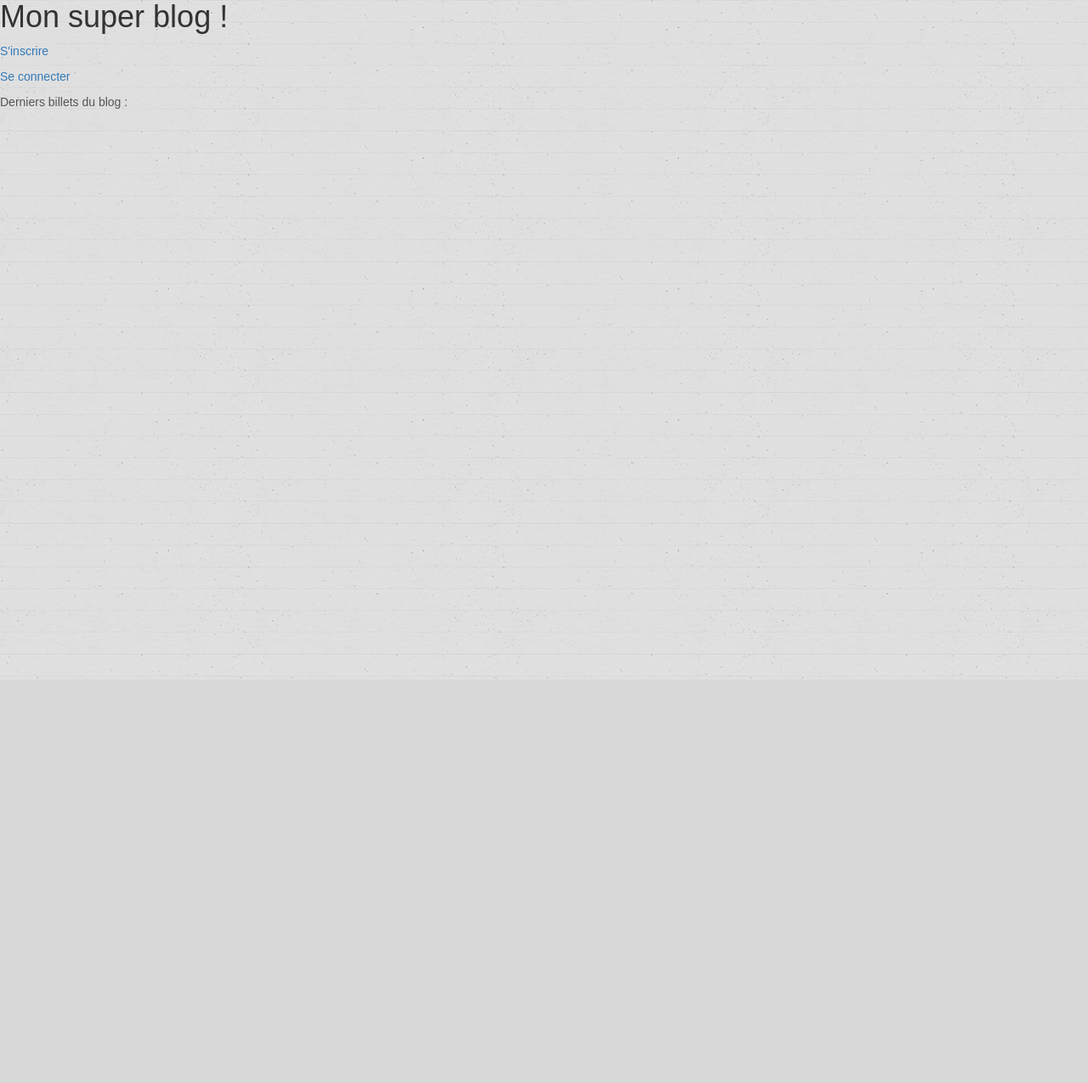
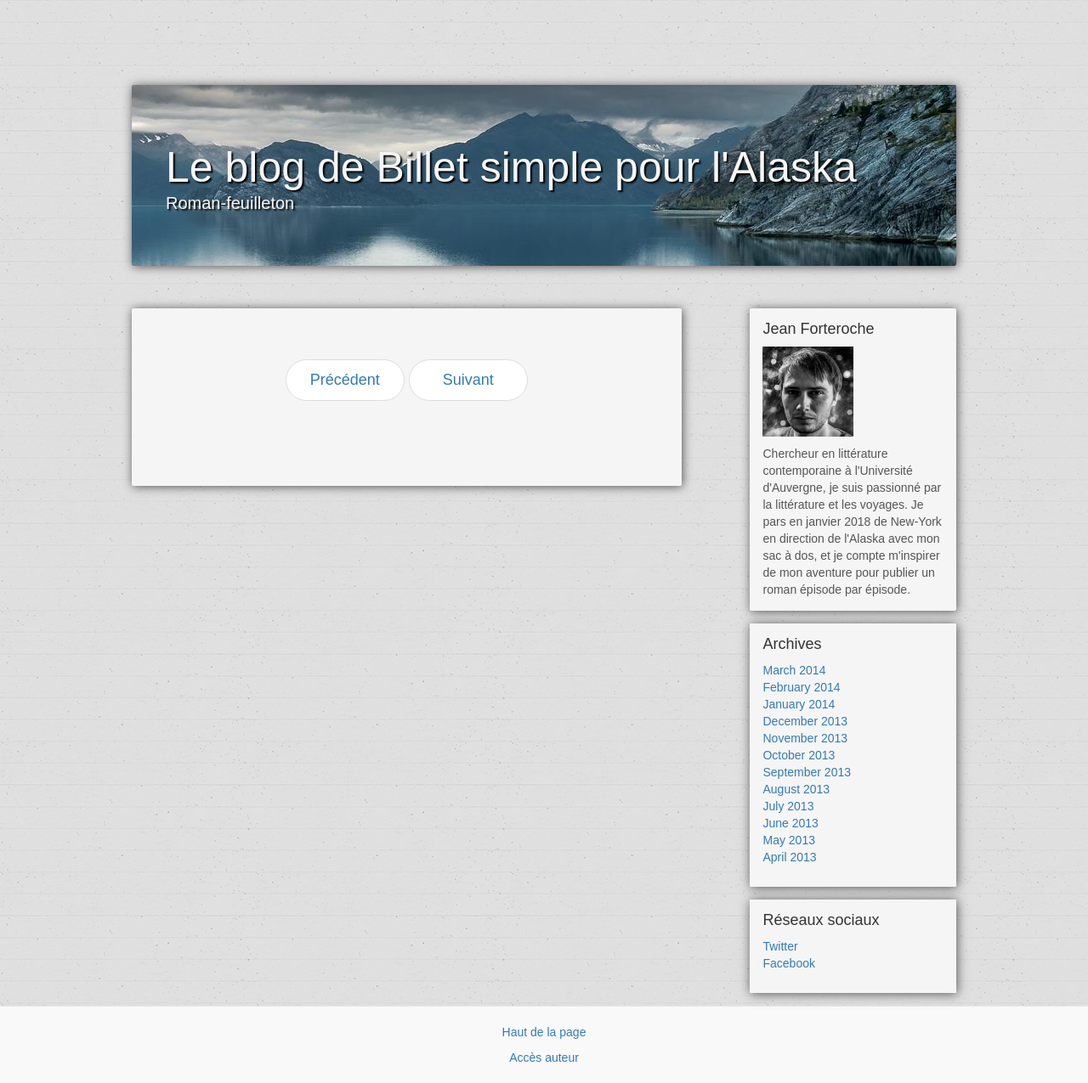
Before and after one commit to eliselayes/writer-blog, a PHP site: page / in a window 1280 px wide. Shown: the whole page at 85% size. Before the commit the page ends 799 px from the top, so only its background shows below. Run offline with PHP 8.4, Linux system fonts and the light colour scheme; data that the repository does not hold is empty; some web fonts are replaced.

Commit message:
bootstrap elements added. changed for the project

```diff
--- a/view/frontend/listPostsView.php
+++ b/view/frontend/listPostsView.php
@@ -1,33 +1,95 @@
-<?php $title = 'Mon blog'; ?>
+<?php $title = 'Accueil'; ?>
 
 <?php ob_start(); ?>
-<h1>Mon super blog !</h1>
-<p><a href="index.php?action=register">S'inscrire</a></p>
-<p><a href="index.php?action=login">Se connecter</a></p>
+    <div class="container">
+      <div class="row">
 
-<p>Derniers billets du blog :</p>
+        <div class="col-sm-12 blog-header">
 
+
+            <h1 class="blog-title">Le blog de Billet simple pour l'Alaska</h1>
+            <p class="lead blog-description">Roman-feuilleton</p>
+        </div>
+      </div>
+
+      <div class="row">
+
+        <div class="col-sm-8 blog-main">
 
         <?php
         while ($data = $posts->fetch())
         {
         ?>
-    <div class="news">
-        <h3>
-            <?= htmlspecialchars($data['title']) ?>
-            <em>le <?= $data['creation_date_fr'] ?></em>
-        </h3>
 
+          <div class="blog-post">
+            <p class="blog-post-meta">
+              <?= $data['creation_date_fr'] ?>
+            </p>
             <p>
               <?= nl2br(htmlspecialchars($data['content'])) ?>
-            <br />
-            <em><a href="index.php?action=post&amp;id=<?= $data['id'] ?>">Commentaires</a></em>
             </p>
           </div>
           <?php
         }
         $posts->closeCursor();
         ?>
+          <nav>
+            <ul class="pager">
+              <li><a href="#">Précédent</a></li>
+              <li><a href="#">Suivant</a></li>
+            </ul>
+          </nav>
+        </div>
+        <div class="col-sm-3 col-sm-offset-1 blog-sidebar">
+          <div class="sidebar-module sidebar-module-inset">
+            <h4>Jean Forteroche</h4>
+            <img src="public/images/photo.jpg" alt="portrait">
+            <p>Chercheur en littérature contemporaine à l'Université d'Auvergne, je suis passionné par la littérature et les voyages. Je pars en janvier 2018 de New-York en direction de l'Alaska avec mon sac à dos, et je compte m'inspirer de mon aventure pour publier un roman épisode par épisode.</p>
+          </div>
+          <div class="sidebar-module">
+            <h4>Archives</h4>
+            <ol class="list-unstyled">
+              <li><a href="#">March 2014</a></li>
+              <li><a href="#">February 2014</a></li>
+              <li><a href="#">January 2014</a></li>
+              <li><a href="#">December 2013</a></li>
+              <li><a href="#">November 2013</a></li>
+              <li><a href="#">October 2013</a></li>
+              <li><a href="#">September 2013</a></li>
+              <li><a href="#">August 2013</a></li>
+              <li><a href="#">July 2013</a></li>
+              <li><a href="#">June 2013</a></li>
+              <li><a href="#">May 2013</a></li>
+              <li><a href="#">April 2013</a></li>
+            </ol>
+          </div>
+          <div class="sidebar-module">
+            <h4>Réseaux sociaux</h4>
+            <ol class="list-unstyled">
+              <li><a href="#">Twitter</a></li>
+              <li><a href="#">Facebook</a></li>
+            </ol>
+          </div>
+        </div><!-- /.blog-sidebar -->
+
+      </div><!-- /.row -->
+
+    </div><!-- /.container -->
+
+
+    <footer class="blog-footer">
+      <p>
+        <a href="#">Haut de la page</a>
+      </p>
+      <p><a href="index.php?action=login">Accès auteur</a></p>
+    </footer>
+
+
+
+
+
+
+
 <?php $content = ob_get_clean(); ?>
 
 <?php require('template.php'); ?>
```
Lines whose indentation alone changed are shown as unchanged.
